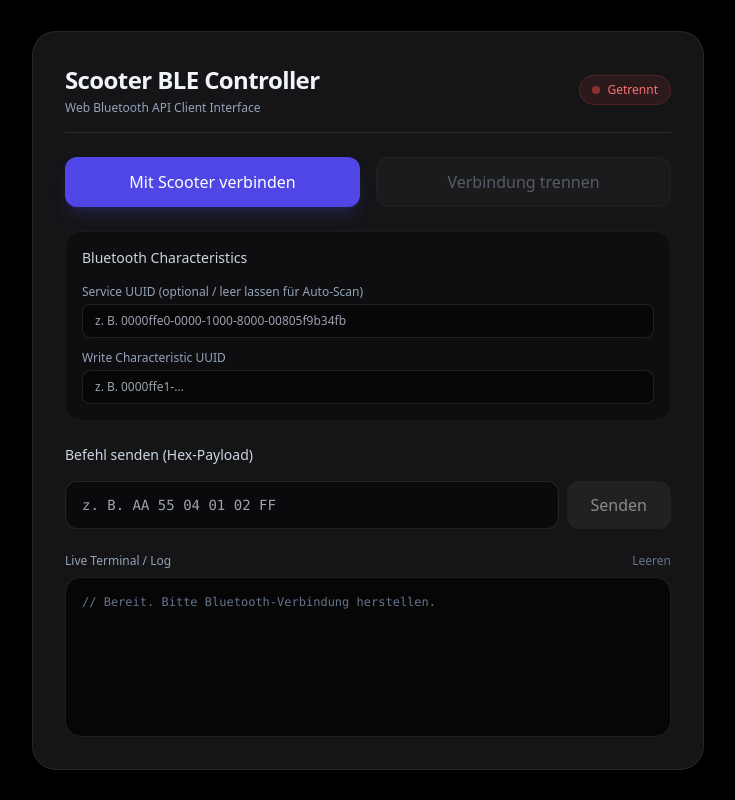
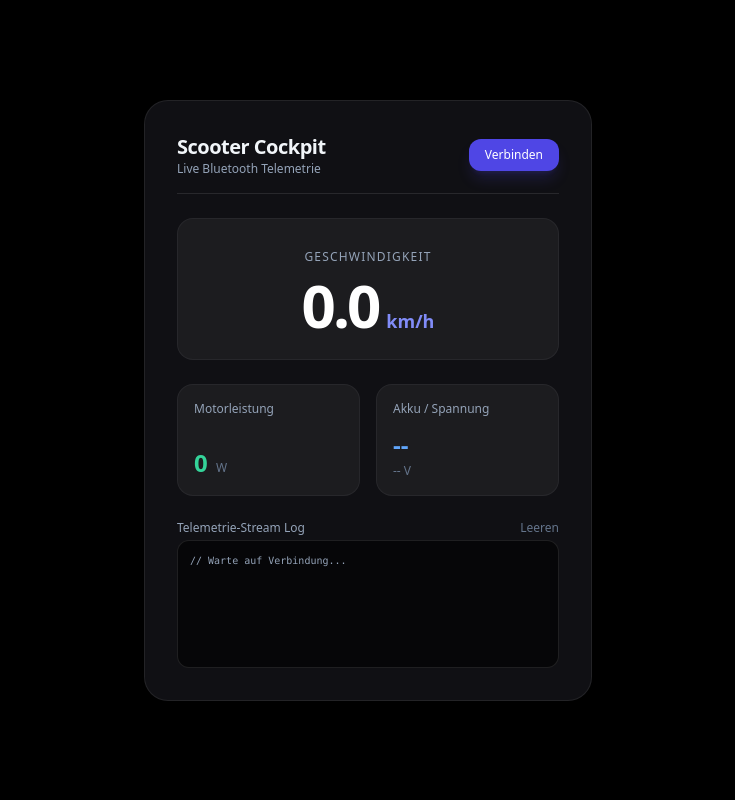
Before and after one commit to coderboy2957/Navee-ST3-Pro-Tuning, a plain HTML site: page index.html in a window 1280 px wide. Shown: the whole page, without its empty margins (272-1007 px from the left). Drawn offline with nearby package versions, Linux system fonts and the light colour scheme.

Commit message:
Update index.html

```diff
--- a/index.html
+++ b/index.html
@@ -3,7 +3,7 @@
 <head>
     <meta charset="UTF-8">
     <meta name="viewport" content="width=device-width, initial-scale=1.0">
-    <title>BLE Scooter Utility & Terminal</title>
+    <title>Scooter Live Dashboard & Telemetrie</title>
     <!-- Tailwind CSS CDN -->
     <script src="https://cdn.tailwindcss.com"></script>
     <script>
@@ -12,8 +12,7 @@
             theme: {
                 extend: {
                     colors: {
-                        glass: 'rgba(255, 255, 255, 0.05)',
-                        glassBorder: 'rgba(255, 255, 255, 0.1)',
+                        glass: 'rgba(30, 30, 35, 0.7)',
                     }
                 }
             }
@@ -21,72 +20,66 @@
     </script>
     <style>
         .glass-panel {
-            background: rgba(30, 30, 35, 0.7);
-            backdrop-filter: blur(20px);
-            -webkit-backdrop-filter: blur(20px);
+            background: rgba(20, 20, 25, 0.8);
+            backdrop-filter: blur(25px);
+            -webkit-backdrop-filter: blur(25px);
             border: 1px solid rgba(255, 255, 255, 0.08);
         }
     </style>
 </head>
 <body class="bg-black text-slate-100 font-sans min-h-screen flex flex-col items-center justify-center p-4">
 
-    <div class="w-full max-w-2xl glass-panel rounded-3xl p-6 md:p-8 shadow-2xl relative overflow-hidden">
-        <!-- Header -->
-        <div class="flex justify-between items-center mb-6 border-b border-white/10 pb-4">
+    <div class="w-full max-w-md glass-panel rounded-3xl p-6 md:p-8 shadow-2xl space-y-6">
+
+        <!-- Header & Verbindung -->
+        <div class="flex justify-between items-center border-b border-white/10 pb-4">
             <div>
-                <h1 class="text-2xl font-semibold tracking-tight">Scooter BLE Controller</h1>
-                <p class="text-xs text-slate-400 mt-1">Web Bluetooth API Client Interface</p>
+                <h1 class="text-xl font-semibold tracking-tight">Scooter Cockpit</h1>
+                <p class="text-xs text-slate-400">Live Bluetooth Telemetrie</p>
             </div>
-            <div id="statusIndicator" class="flex items-center space-x-2 bg-red-500/10 border border-red-500/20 px-3 py-1.5 rounded-full text-xs text-red-400">
-                <span class="w-2 h-2 rounded-full bg-red-500 animate-pulse"></span>
-                <span id="statusText">Getrennt</span>
+            <button id="connectBtn" onclick="toggleConnection()" class="px-4 py-2 bg-indigo-600 hover:bg-indigo-500 text-white text-xs font-medium rounded-xl transition-all shadow-lg shadow-indigo-600/20">
+                Verbinden
+            </button>
+        </div>
+
+        <!-- Tacho / Hauptanzeige (Geschwindigkeit) -->
+        <div class="text-center py-6 bg-white/5 rounded-2xl border border-white/5">
+            <span class="text-xs uppercase tracking-widest text-slate-400 font-medium">Geschwindigkeit</span>
+            <div class="flex items-baseline justify-center mt-2">
+                <span id="speedDisplay" class="text-6xl font-black tracking-tighter text-white">0.0</span>
+                <span class="text-lg text-indigo-400 ml-2 font-semibold">km/h</span>
             </div>
         </div>
 
-        <!-- Connection Controls -->
-        <div class="grid grid-cols-1 sm:grid-cols-2 gap-4 mb-6">
-            <button id="connectBtn" onclick="connectBLE()" class="w-full py-3 px-4 bg-indigo-600 hover:bg-indigo-500 text-white font-medium rounded-xl transition-all shadow-lg shadow-indigo-600/20 active:scale-[0.98]">
-                Mit Scooter verbinden
-            </button>
-            <button id="disconnectBtn" onclick="disconnectBLE()" disabled class="w-full py-3 px-4 bg-white/5 hover:bg-white/10 text-slate-400 hover:text-white font-medium rounded-xl transition-all border border-white/5 disabled:opacity-50 disabled:cursor-not-allowed">
-                Verbindung trennen
-            </button>
-        </div>
+        <!-- Sekundäre Telemetrie (Grid) -->
+        <div class="grid grid-cols-2 gap-4">
+            <!-- Leistung / Watt -->
+            <div class="bg-white/5 p-4 rounded-2xl border border-white/5 flex flex-col justify-between">
+                <span class="text-xs text-slate-400">Motorleistung</span>
+                <div class="mt-3">
+                    <span id="powerDisplay" class="text-2xl font-bold text-emerald-400">0</span>
+                    <span class="text-xs text-slate-500 ml-1">W</span>
+                </div>
+            </div>
 
-        <!-- UUID Configuration -->
-        <div class="space-y-4 mb-6 bg-black/30 p-4 rounded-2xl border border-white/5">
-            <h2 class="text-sm font-medium text-slate-300">Bluetooth Characteristics</h2>
-            <div class="grid grid-cols-1 gap-3">
-                <div>
-                    <label class="block text-xs text-slate-400 mb-1">Service UUID (optional / leer lassen für Auto-Scan)</label>
-                    <input type="text" id="serviceUuid" placeholder="z. B. 0000ffe0-0000-1000-8000-00805f9b34fb" class="w-full bg-black/50 border border-white/10 rounded-lg px-3 py-2 text-xs text-slate-200 focus:outline-none focus:border-indigo-500">
-                </div>
-                <div>
-                    <label class="block text-xs text-slate-400 mb-1">Write Characteristic UUID</label>
-                    <input type="text" id="writeUuid" placeholder="z. B. 0000ffe1-..." class="w-full bg-black/50 border border-white/10 rounded-lg px-3 py-2 text-xs text-slate-200 focus:outline-none focus:border-indigo-500">
+            <!-- Akkustand -->
+            <div class="bg-white/5 p-4 rounded-2xl border border-white/5 flex flex-col justify-between">
+                <span class="text-xs text-slate-400">Akku / Spannung</span>
+                <div class="mt-3">
+                    <span id="batteryDisplay" class="text-2xl font-bold text-blue-400">--</span>
+                    <span id="voltageDisplay" class="text-xs text-slate-500 block mt-0.5">-- V</span>
                 </div>
             </div>
         </div>
 
-        <!-- Payload Sender -->
-        <div class="space-y-4 mb-6">
-            <h2 class="text-sm font-medium text-slate-300">Befehl senden (Hex-Payload)</h2>
-            <div class="flex gap-2">
-                <input type="text" id="hexInput" placeholder="z. B. AA 55 04 01 02 FF" class="flex-1 bg-black/50 border border-white/10 rounded-xl px-4 py-3 text-sm text-slate-200 font-mono focus:outline-none focus:border-indigo-500">
-                <button onclick="sendHex()" id="sendBtn" disabled class="px-6 py-3 bg-white/10 hover:bg-white/20 text-white font-medium rounded-xl transition-all disabled:opacity-50 disabled:cursor-not-allowed">
-                    Senden
-                </button>
-            </div>
-        </div>
-
-        <!-- Terminal Output -->
-        <div class="space-y-2">
-            <div class="flex justify-between items-center">
-                <span class="text-xs font-medium text-slate-400">Live Terminal / Log</span>
+        <!-- Live Terminal für Rohdaten -->
+        <div>
+            <div class="flex justify-between items-center mb-1">
+                <span class="text-xs text-slate-400">Telemetrie-Stream Log</span>
                 <button onclick="clearLog()" class="text-xs text-slate-500 hover:text-slate-300">Leeren</button>
             </div>
-            <div id="terminal" class="w-full h-40 bg-black/70 border border-white/10 rounded-2xl p-4 font-mono text-xs text-slate-300 overflow-y-auto space-y-1 select-text">
-                <div class="text-slate-500">// Bereit. Bitte Bluetooth-Verbindung herstellen.</div>
+            <div id="terminal" class="w-full h-32 bg-black/60 border border-white/10 rounded-xl p-3 font-mono text-[10px] text-slate-400 overflow-y-auto space-y-1">
+                <div>// Warte auf Verbindung...</div>
             </div>
         </div>
     </div>
@@ -94,11 +87,11 @@
     <script>
         let bluetoothDevice = null;
         let bluetoothServer = null;
-        let writeCharacteristic = null;
+        let readCharacteristic = null;
 
         function log(message, type = 'info') {
             const terminal = document.getElementById('terminal');
-            const colorClass = type === 'error' ? 'text-red-400' : type === 'success' ? 'text-emerald-400' : 'text-slate-300';
+            const colorClass = type === 'error' ? 'text-red-400' : type === 'success' ? 'text-emerald-400' : 'text-slate-400';
             const timestamp = new Date().toLocaleTimeString();
             terminal.innerHTML += `<div class="${colorClass}">[${timestamp}] ${message}</div>`;
             terminal.scrollTop = terminal.scrollHeight;
@@ -108,124 +101,104 @@
             document.getElementById('terminal').innerHTML = '<div class="text-slate-500">// Log geleert.</div>';
         }
 
-        async function connectBLE() {
+        async function toggleConnection() {
+            if (bluetoothDevice && bluetoothDevice.gatt.connected) {
+                await bluetoothDevice.gatt.disconnect();
+                onDisconnected();
+                return;
+            }
+
             try {
                 if (!navigator.bluetooth) {
-                    alert('Web Bluetooth wird von diesem Browser (oder Gerät) nicht unterstützt. Bitte Chrome verwenden.');
+                    alert('Web Bluetooth wird von diesem Browser nicht unterstützt. Bitte Chrome verwenden.');
                     return;
                 }
 
                 log('Suche nach Bluetooth-Geräten...');
-
-                // Optional: Filter anpassen, falls ein spezifischer Name gesucht wird (z.B. { namePrefix: 'Navee' })
-                const options = {
+                bluetoothDevice = await navigator.bluetooth.requestDevice({
                     acceptAllDevices: true,
-                    optionalServices: []
-                };
-
-                const serviceUuidVal = document.getElementById('serviceUuid').value.trim();
-                if (serviceUuidVal) {
-                    options.optionalServices.push(serviceUuidVal);
-                }
-
-                bluetoothDevice = await navigator.bluetooth.requestDevice(options);
-
-                log(`Gefunden: ${bluetoothDevice.name || 'Unbekanntes Gerät'} (${bluetoothDevice.id})`);
+                    optionalServices: [] // Falls spezifische Services nötig sind, hier eintragen
+                });
 
                 bluetoothDevice.addEventListener('gattserverdisconnected', onDisconnected);
 
-                log('Verbinde mit GATT-Server...');
+                log(`Verbinde mit ${bluetoothDevice.name || 'Gerät'}...`);
                 bluetoothServer = await bluetoothDevice.gatt.connect();
 
-                updateConnectionState(true);
-                log('Erfolgreich verbunden!', 'success');
+                log('Suche nach Services und Characteristics...');
+                const services = await bluetoothServer.getPrimaryServices();
+
+                // Wir nehmen vereinfacht den ersten Service & Characteristic für Notifications
+                // (In der Praxis sucht man hier nach der spezifischen Notify-UUID des jeweiligen Scooter-Modells)
+                for (const service of services) {
+                    try {
+                        const characteristics = await service.getCharacteristics();
+                        for (const char of characteristics) {
+                            if (char.properties.notify) {
+                                readCharacteristic = char;
+                                await readCharacteristic.startNotifications();
+                                readCharacteristic.addEventListener('characteristicvaluechanged', handleNotifications);
+                                log(`Lausche auf Live-Daten von: ${char.uuid}`, 'success');
+                                break;
+                            }
+                        }
+                    } catch (e) {
+                        // Ignorieren, wenn ein Service geschützt ist
+                    }
+                }
+
+                if (!readCharacteristic) {
+                    log('Keine lesbare Notify-Characteristic gefunden.', 'error');
+                }
+
+                updateUIState(true);
+                log('Erfolgreich mit Cockpit verbunden!', 'success');
 
             } catch (error) {
                 log(`Verbindungsfehler: ${error.message}`, 'error');
             }
         }
 
-        async function disconnectBLE() {
-            if (bluetoothDevice && bluetoothDevice.gatt.connected) {
-                await bluetoothDevice.gatt.disconnect();
-            }
-            onDisconnected();
-        }
-
         function onDisconnected() {
-            updateConnectionState(false);
+            updateUIState(false);
             log('Bluetooth-Verbindung getrennt.');
         }
 
-        function updateConnectionState(isConnected) {
-            const indicator = document.getElementById('statusIndicator');
-            const statusText = document.getElementById('statusText');
-            const connectBtn = document.getElementById('connectBtn');
-            const disconnectBtn = document.getElementById('disconnectBtn');
-            const sendBtn = document.getElementById('sendBtn');
-
+        function updateUIState(isConnected) {
+            const btn = document.getElementById('connectBtn');
             if (isConnected) {
-                indicator.className = "flex items-center space-x-2 bg-emerald-500/10 border border-emerald-500/20 px-3 py-1.5 rounded-full text-xs text-emerald-400";
-                indicator.querySelector('span').className = "w-2 h-2 rounded-full bg-emerald-500";
-                statusText.innerText = "Verbunden";
-                connectBtn.disabled = true;
-                disconnectBtn.disabled = false;
-                sendBtn.disabled = false;
+                btn.innerText = "Trennen";
+                btn.className = "px-4 py-2 bg-red-600 hover:bg-red-500 text-white text-xs font-medium rounded-xl transition-all";
             } else {
-                indicator.className = "flex items-center space-x-2 bg-red-500/10 border border-red-500/20 px-3 py-1.5 rounded-full text-xs text-red-400";
-                indicator.querySelector('span').className = "w-2 h-2 rounded-full bg-red-500 animate-pulse";
-                statusText.innerText = "Getrennt";
-                connectBtn.disabled = false;
-                disconnectBtn.disabled = true;
-                sendBtn.disabled = true;
-                bluetoothDevice = null;
-                bluetoothServer = null;
-                writeCharacteristic = null;
+                btn.innerText = "Verbinden";
+                btn.className = "px-4 py-2 bg-indigo-600 hover:bg-indigo-500 text-white text-xs font-medium rounded-xl transition-all";
+                document.getElementById('speedDisplay').innerText = "0.0";
+                document.getElementById('powerDisplay').innerText = "0";
+                document.getElementById('batteryDisplay').innerText = "--";
+                document.getElementById('voltageDisplay').innerText = "-- V";
             }
         }
 
-        async function sendHex() {
-            const hexInput = document.getElementById('hexInput').value.trim();
-            const writeUuid = document.getElementById('writeUuid').value.trim();
-
-            if (!hexInput) {
-                alert('Bitte Hex-Befehl eingeben.');
-                return;
+        // Hier kommen die rohen Bytes vom Scooter an
+        function handleNotifications(event) {
+            const value = event.target.value;
+            let byteArray = [];
+            for (let i = 0; i < value.byteLength; i++) {
+                byteArray.push(value.getUint8(i));
             }
 
-            if (!writeUuid) {
-                alert('Bitte Write Characteristic UUID angeben.');
-                return;
+            // Zeige die rohen Bytes im Log (hilft beim Entschlüsseln des Protokolls)
+            log(`Empfangen: [${byteArray.map(b => '0x' + b.toString(16).padStart(2, '0')).join(', ')}]`);
+
+            // BEISPIEL-PARSING (Muss an das echte Protokoll des jeweiligen Scooters angepasst werden):
+            // Angenommen Byte 2 ist die Geschwindigkeit und Byte 4 & 5 sind die Leistung:
+            if (byteArray.length >= 6) {
+                const speed = byteArray[2] || 0; // Beispielhafter Wert
+                const power = (byteArray[4] << 8) | byteArray[5]; // 16-bit Watt-Wert
+
+                document.getElementById('speedDisplay').innerText = speed.toFixed(1);
+                document.getElementById('powerDisplay').innerText = power;
             }
-
-            try {
-                // Hex-String in Uint8Array umwandeln
-                const cleanHex = hexInput.replace(/\s+/g, '');
-                const typedArray = new Uint8Array(matchBytes(cleanHex));
-
-                if (!writeCharacteristic) {
-                    const serviceUuidVal = document.getElementById('serviceUuid').value.trim();
-                    const service = serviceUuidVal ?
-                        await bluetoothServer.getPrimaryService(serviceUuidVal) :
-                        (await bluetoothServer.getPrimaryServices())[0]; // Nimm den ersten Service als Fallback
-
-                    writeCharacteristic = await service.getCharacteristic(writeUuid);
-                }
-
-                await writeCharacteristic.writeValue(typedArray);
-                log(`Gesendet (${typedArray.length} Bytes): ${hexInput}`, 'success');
-
-            } catch (error) {
-                log(`Fehler beim Senden: ${error.message}`, 'error');
-            }
-        }
-
-        function matchBytes(hex) {
-            let bytes = [];
-            for (let i = 0; i < hex.length; i += 2) {
-                bytes.push(parseInt(hex.substr(i, 2), 16));
-            }
-            return bytes;
         }
     </script>
 </body>
```
